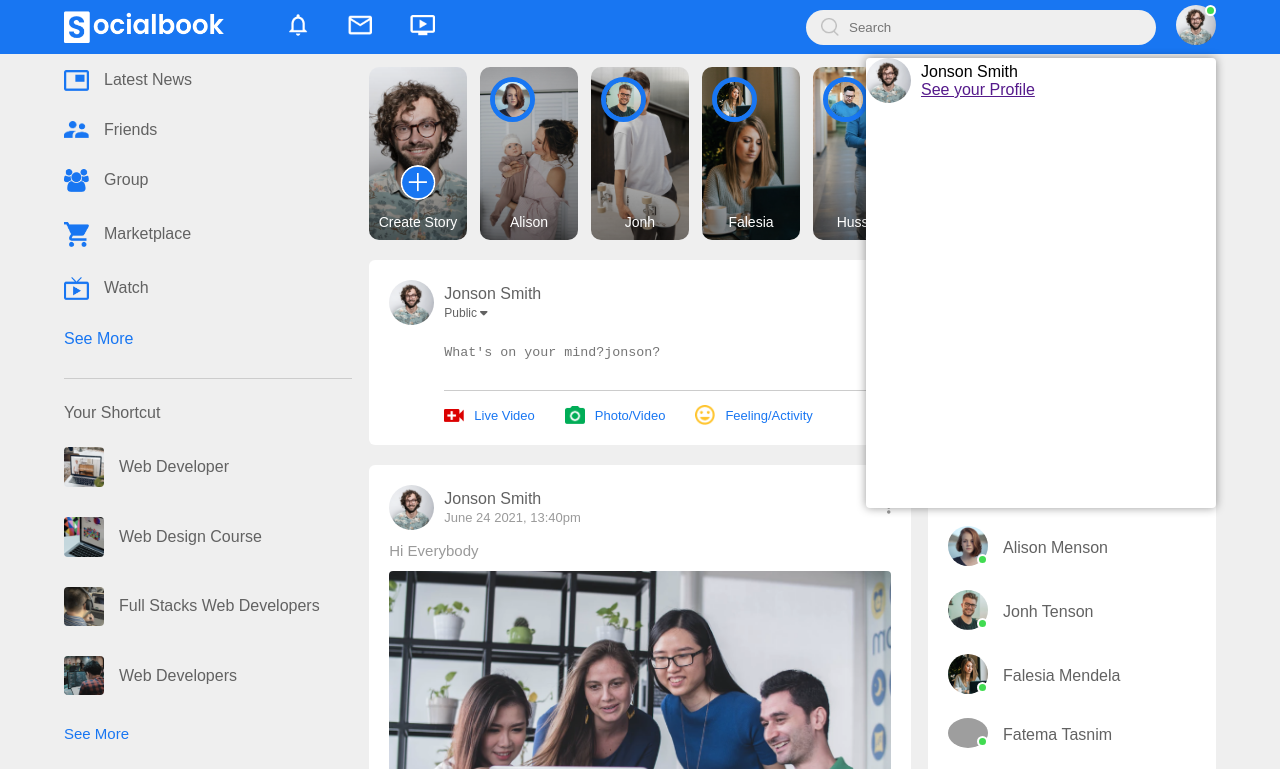
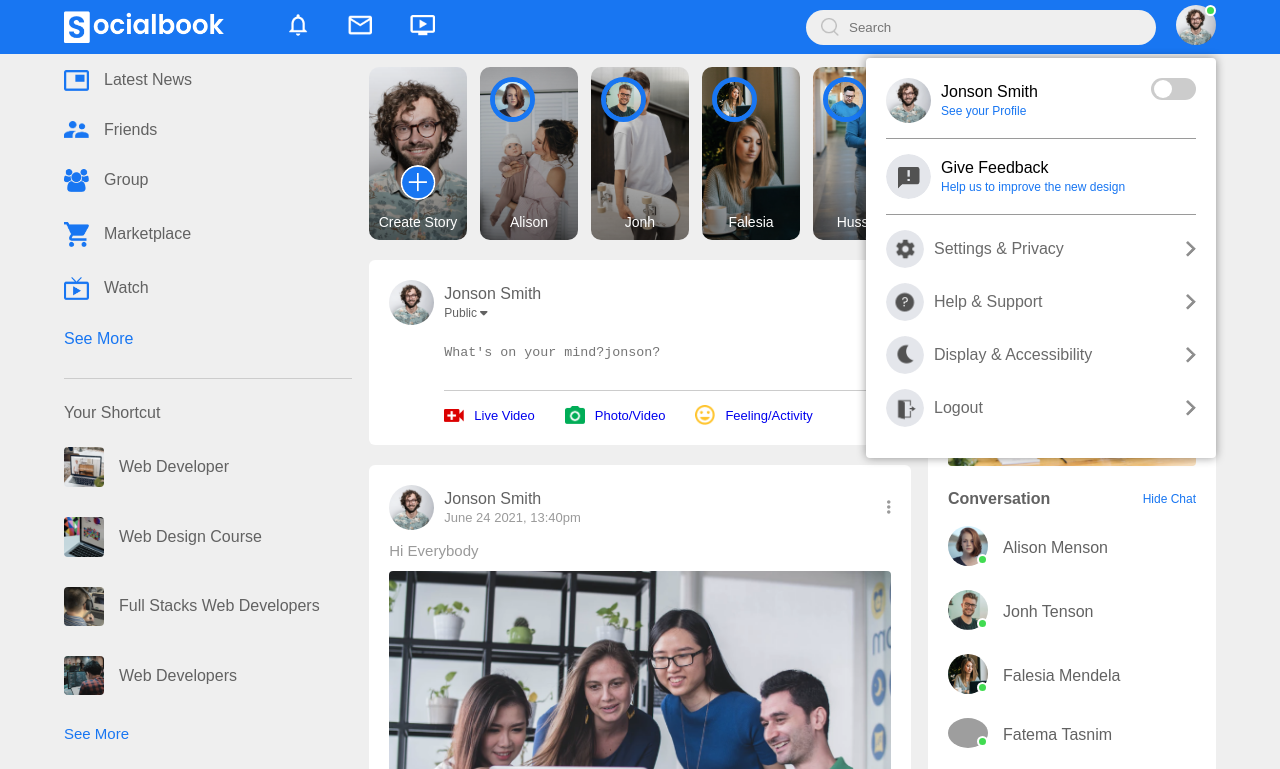
Before and after one commit to AH-Aashiq/Social_Book, a website: page index.html in a window 1280 px wide. Both pictures are taken after a click on the element 1196 px from the left and 27 px from the top of the page. Shown: the top 769 px of the page. Drawn offline with Linux system fonts and the light colour scheme; grey boxes are pictures that could not be loaded.

Commit message:
Dark mode fix left

```diff
--- a/index.html
+++ b/index.html
@@ -36,6 +36,11 @@
           <!-- NAVIGATION-DROP DOWN MENU  -->
           <div class="settings-menu">
 
+               <div id="dark-btn">
+                    <span></span>
+               </div>
+
+               <div class="settings-menu-inner">
                     <div class="user-profile">
                          <img src="images/profile-pic.png" alt="profile-pic">
                          <div>
@@ -43,7 +48,38 @@
                               <a href="">See your Profile</a>
                          </div>
                     </div>
+                    <hr>
 
+                    <div class="user-profile">
+                         <img src="images/feedback.png" alt="profile-pic">
+                         <div>
+                              <p>Give Feedback</p>
+                              <a href="">Help us to improve the new design</a>
+                         </div>
+                    </div>
+                    <hr>
+
+                    <div class="settings-links">
+                         <img src="images/setting.png" class="settings-icon" alt="settings-icon">
+                         <a href="#">Settings & Privacy <img src="images/arrow.png" width="10px" alt="arrow-icon"></a>
+                    </div>
+
+                    <div class="settings-links">
+                         <img src="images/help.png" class="settings-icon" alt="settings-icon">
+                         <a href="#">Help & Support <img src="images/arrow.png" width="10px" alt="arrow-icon"></a>
+                    </div>
+
+                    <div class="settings-links">
+                         <img src="images/display.png" class="settings-icon" alt="settings-icon">
+                         <a href="#">Display & Accessibility <img src="images/arrow.png" width="10px"
+                                   alt="arrow-icon"></a>
+                    </div>
+
+                    <div class="settings-links">
+                         <img src="images/logout.png" class="settings-icon" alt="settings-icon">
+                         <a href="#">Logout<img src="images/arrow.png" width="10px" alt="arrow-icon"></a>
+                    </div>
+               </div>
           </div>
      </nav>
      <main>
@@ -109,9 +145,9 @@
                          <div class="post-input-container">
                               <textarea rows="3" placeholder="What's on your mind?jonson?"></textarea>
                               <div class="add-post-links">
-                                   <a href="#"><img src="images/live-video.png" alt="video">Live Video</a>
-                                   <a href="#"><img src="images/photo.png" alt="video">Photo/Video</a>
-                                   <a href="#"><img src="images/feeling.png" alt="video">Feeling/Activity</a>
+                                   <a href="#" class="link"><img src="images/live-video.png" alt="video">Live Video</a>
+                                   <a href="#" class="link"><img src="images/photo.png" alt="video">Photo/Video</a>
+                                   <a href="#" class="link"><img src="images/feeling.png" alt="video">Feeling/Activity</a>
                               </div>
                          </div>
                     </div>
@@ -346,6 +382,9 @@
                </div>
           </div>
      </main>
+     <div class="footer">
+          <p class="footer-text">Copyright 2021 - Easy Tutorials Youtube Channel</p>
+     </div>
 </body>
 <script src="javaScripts/app.js"></script>
 
--- a/javaScripts/app.js
+++ b/javaScripts/app.js
@@ -1,5 +1,11 @@
 let settingsMenu = document.querySelector(".settings-menu");
+let darkBtn = document.getElementById("dark-btn");
 
 function settingsMenuToggle() {
      settingsMenu.classList.toggle("settings-menu-height");
 }
+
+darkBtn.onclick = function (){
+     darkBtn.classList.toggle("dark-btn-on");
+     document.body.classList.toggle("dark-theme");
+}
--- a/sass/abstracts/_variables.scss
+++ /dev/null
@@ -1,3 +0,0 @@
-$color-blue-light:#1876f2;
-$background-color:#efefef;
-$color-grey: #626262;
--- a/sass/base/_base.scss
+++ b/sass/base/_base.scss
@@ -3,7 +3,20 @@
      padding:0;
      box-sizing: border-box;
 }
+:root{
+     --body-color:#efefef;
+     --nav-color:#1876f2;
+     --bg-color:#fff;
+}
+
+.dark-theme{
+     --body-color:#0a0a0a;
+     --nav-color:#000;
+     --bg-color:#000;
+}
+
 body{
-     background:$background-color;
+     background:var(--body-color);
      font-family:sans-serif;
+     transition: background 0.3s;
 }
--- a/sass/layout/_layout.scss
+++ b/sass/layout/_layout.scss
@@ -18,7 +18,7 @@
                     display: flex;
                     align-items:center;
                     margin-bottom:30px;
-                    color:$color-grey;
+                    color:#626262;
                     width:fit-content;
 
                     img{
@@ -26,7 +26,7 @@
                          margin-right:15px;
                     }
                     &:last-child{
-                         color:$color-blue-light;
+                         color:#1876f2;
                     }
                }
           }
@@ -38,7 +38,7 @@
                     display: flex;
                     align-items:center;
                     margin-bottom:30px;
-                    color:$color-grey;
+                    color:#626262;
                     width:fit-content;
                     img{
                          width:40px;
@@ -47,13 +47,13 @@
                     }
 
                     &:last-child{
-                         color:$color-blue-light;
+                         color: #1876f2;
                          font-size:15px;
                     }
                }
                p{
                     margin:25px 0;
-                    color:$color-grey;
+                    color: #626262;
                }
           }
      }
@@ -105,7 +105,7 @@
                          border-radius: 50%;
                          top:10px;
                          left:10px;
-                         border: 5px solid $color-blue-light;
+                         border: 5px solid #1876f2;
                     }
                     p{
                          position: absolute;
@@ -121,15 +121,14 @@
 
           .write-post-container {
                width:100%;
-               background:#fff;
+               background:var(--bg-color);
                border-radius: 6px;
                padding:20px;
-               color:$color-grey;
+               color:#626262;
 
                .post-input-container{
                     padding-left:55px;
                     padding-top:20px;
-
                     textarea{
                          width:100%;
                          border:0;
@@ -138,15 +137,16 @@
                          background:transparent;
                          resize:none;
                     }
+
                     .add-post-links{
                          display:flex;
                          margin-top:10px;
 
-                         a{
+                         .link{
                               text-decoration: none;
                               display: flex;
                               align-items:center;
-                              color:$color-blue-light;
+                              // color:#1876f2;
                               margin-right:30px;
                               font-size: 13px;
 
@@ -161,10 +161,10 @@
           }
           .post-container {
                width:100%;
-               background: #fff;
+               background:var(--bg-color);
                border-radius:6px;
                padding:20px;
-               color: $color-grey;
+               color: #626262;
                margin:20px 0;
 
                .post-text{
@@ -220,10 +220,10 @@
           position:sticky;
           top:70px;
           align-self: flex-start;
-          background:#fff;
+          background:var(--bg-color);
           padding:20px;
           border-radius: 4px;
-          color:$color-grey;
+          color:#626262;
 
           .sidebar-title{
                display: flex;
@@ -238,7 +238,7 @@
                }
                a{
                     text-decoration: none;
-                    color:$color-blue-light;
+                    color:#1876f2;
                     font-size:12px;
                }
           }
@@ -261,7 +261,7 @@
                     a{
                          font-size:12px;
                          text-decoration:none;
-                         color:$color-blue-light;
+                         color:#1876f2;
 
                     }
                }
@@ -282,7 +282,7 @@
                          bottom:0;
                          left:0;
                          width:100%;
-                         background:$color-blue-light;
+                         background:#1876f2;
                          color:#fff;
                          font-size:10px;
                          padding: 4px 0;
@@ -328,7 +328,7 @@
      }
      .name-text{
           font-weight: 500;
-          color:$color-grey;
+          color:#626262;
 
      }
      small{
@@ -353,4 +353,5 @@
      border: 1px solid #9a9a9a;
      background:transparent;
      border-radius: 4px;
+     color: #626262;
 }
--- a/sass/layout/_navigation.scss
+++ b/sass/layout/_navigation.scss
@@ -2,7 +2,7 @@
      display:flex;
      align-items: center;
      justify-content:space-between;
-     background-color: $color-blue-light;
+     background-color: var(--nav-color);
      padding:5px 5%;
      position:sticky;
      top:0;
@@ -37,7 +37,7 @@
                width: 350px;
                border-radius: 20px;
                padding: 0 15px;
-               background:$background-color;
+               background:#efefef;
                display:flex;
                align-items:center;
 
@@ -70,7 +70,7 @@
      width:90%;
      max-width: 350px;
      height: 500px;
-     background:#fff;
+     background:var(--bg-color);
      box-shadow: 0 0 10px rgba(0, 0, 0,0.4);
      border-radius: 4px;
      overflow: hidden;
@@ -78,11 +78,83 @@
      right:5%;
      max-height:0;
      transition: max-height 0.3s;
+
+     hr{
+          border:0;
+          height:1px;
+          background: #9a9a9a;
+          margin:15px 0;
+     }
+
+     .settings-menu-inner{
+          padding:20px;
+
+          .user-profile{
+               a{
+                    font-size:12px;
+                    color:#1876f2;
+                    text-decoration:none;
+               }
+          }
+          .settings-links{
+               display:flex;
+               align-items:center;
+               margin:15px 0;
+
+               .settings-icon{
+                    width:38px;
+                    margin-right:10px;
+                    border-radius: 50%;
+
+               }
+
+               a{
+                    text-decoration: none;
+                    display:flex;
+                    flex:1;
+                    align-items:center;
+                    justify-content:space-between;
+                    color: #6a6a6a;
+
+               }
+
+          }
+     }
 }
 
+#dark-btn{
+     position:absolute;
+     top:20px;
+     right:20px;
+     background:#ccc;
+     width:45px;
+     border-radius:15px;
+     padding:2px 3px;
+     cursor: pointer;
+     display: flex;
+     transition:padding-left 0.5s, background 0.5s;
+
+     span{
+          width:18px;
+          height:18px;
+          background:#fff;
+          border-radius: 50%;
+          display:inline-block;
+
+     }
+
+     &.dark-btn-on{
+          padding-left:23px;
+          background:#000;
+     }
+}
+
+
+//For Js
 .settings-menu-height {
-     max-height:450px;
+     max-height:400px;
 }
+
 
 /*----Global Online Class design----*/
 .online{
--- a/sass/main.scss
+++ b/sass/main.scss
@@ -5,3 +5,4 @@
 @import "layout/header";
 @import "layout/navigation";
 @import "layout/layout";
+@import "layout/footer";
```
Also changed, not shown: sass/layout/_footer.scss (+7 -0 lines), style.css. Lines whose indentation alone changed are shown as unchanged.
